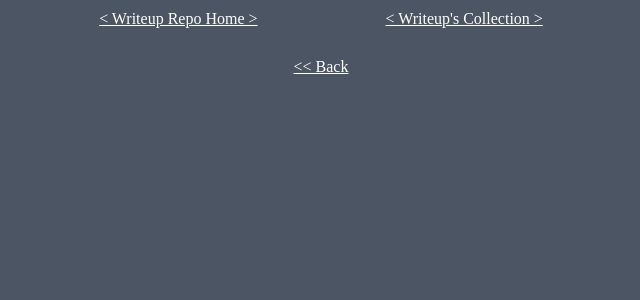
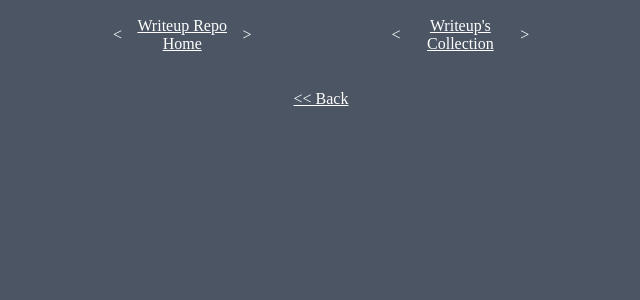
Before and after one commit to thatITfox/WriteupRepo, a Flask app: page /writeups/ in a window 1280 px wide. Shown: the top 300 px of the page, without its empty margins (319-959 px from the left). Run offline with Flask 3, Linux system fonts and the light colour scheme; some web fonts are replaced.

Commit message:
Changed header code to fit style with more devices

```diff
--- a/static/styles.css
+++ b/static/styles.css
@@ -13,17 +13,31 @@ body {
 }
 
 #header {
-    margin-top: 10px;
     display: flex;
     align-items: center;
     justify-content: center;
+    color: white;
+    font-family: VCR OSD mono;
+    /* padding-left: 10px;
+    padding-right: 10px; */
+    margin-top: 10px;
+    width: 100%;
     gap: 10%;
-    width: 100%;
+}
+
+#header div {
+    display: flex;
+    flex-direction: row;
+    align-items: center;
+    justify-content: center;
 }
 
 #header a {
     color: white;
-    font-family: VCR OSD mono;
+    text-align: center;
+    /* width: auto; */
+    max-width: 80%;
+    height: auto;
 }
 
 /* index css */
--- a/templates/structure.html
+++ b/templates/structure.html
@@ -8,8 +8,16 @@
 </head>
 <body>
     <div id="header">
-        <a href="/">&lt Writeup Repo Home &gt</a>
-        <a href="/writeups/">&lt Writeup's Collection &gt</a>
+        <div>
+            <p>&lt</p>
+            <a href="/">Writeup Repo Home</a>
+            <p>&gt</p>
+        </div>
+        <div>
+            <p>&lt</p>
+            <a href="/writeups/">Writeup's Collection</a>
+            <p>&gt</p>
+        </div>
     </div>
     <div id="folder-content">
         <div id="back-button">
```
Also changed, not shown: templates/error.html (+10 -2 lines), templates/index.html (+10 -2 lines), templates/markdown.html (+10 -2 lines).
